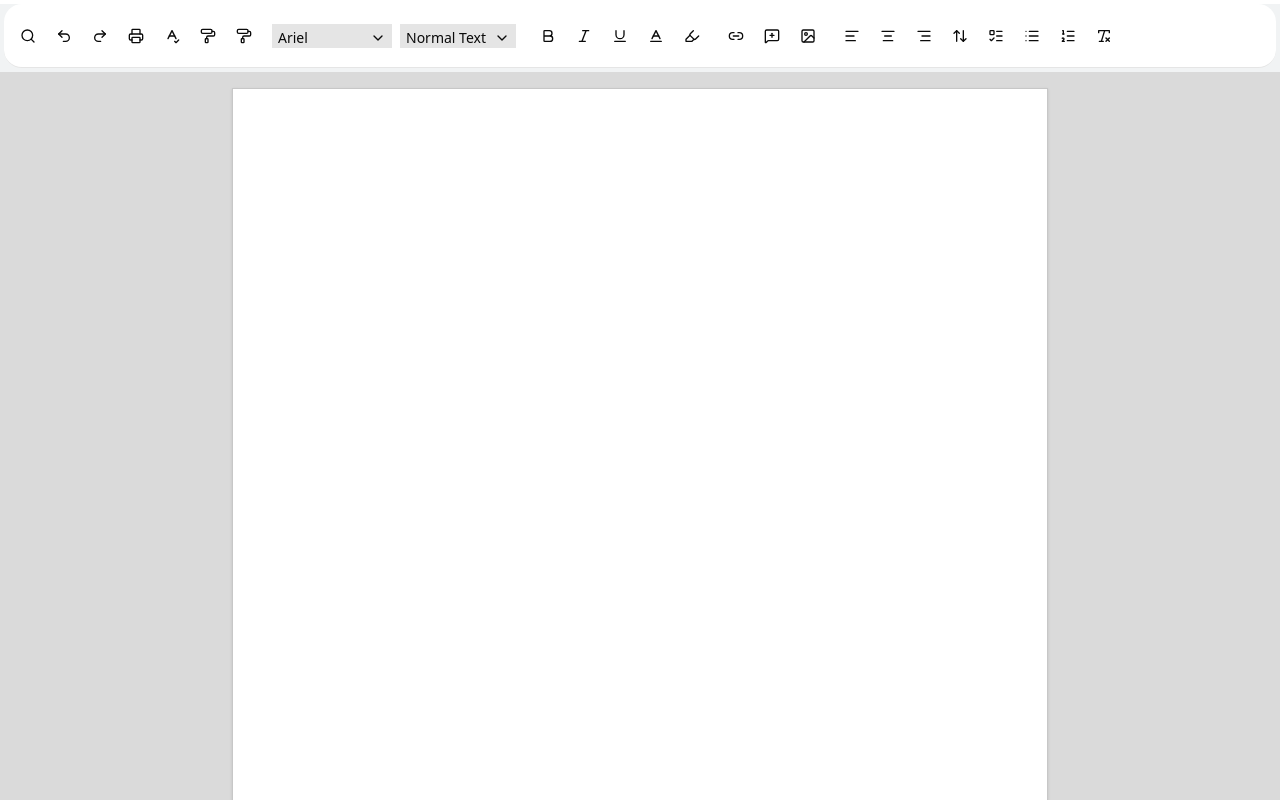
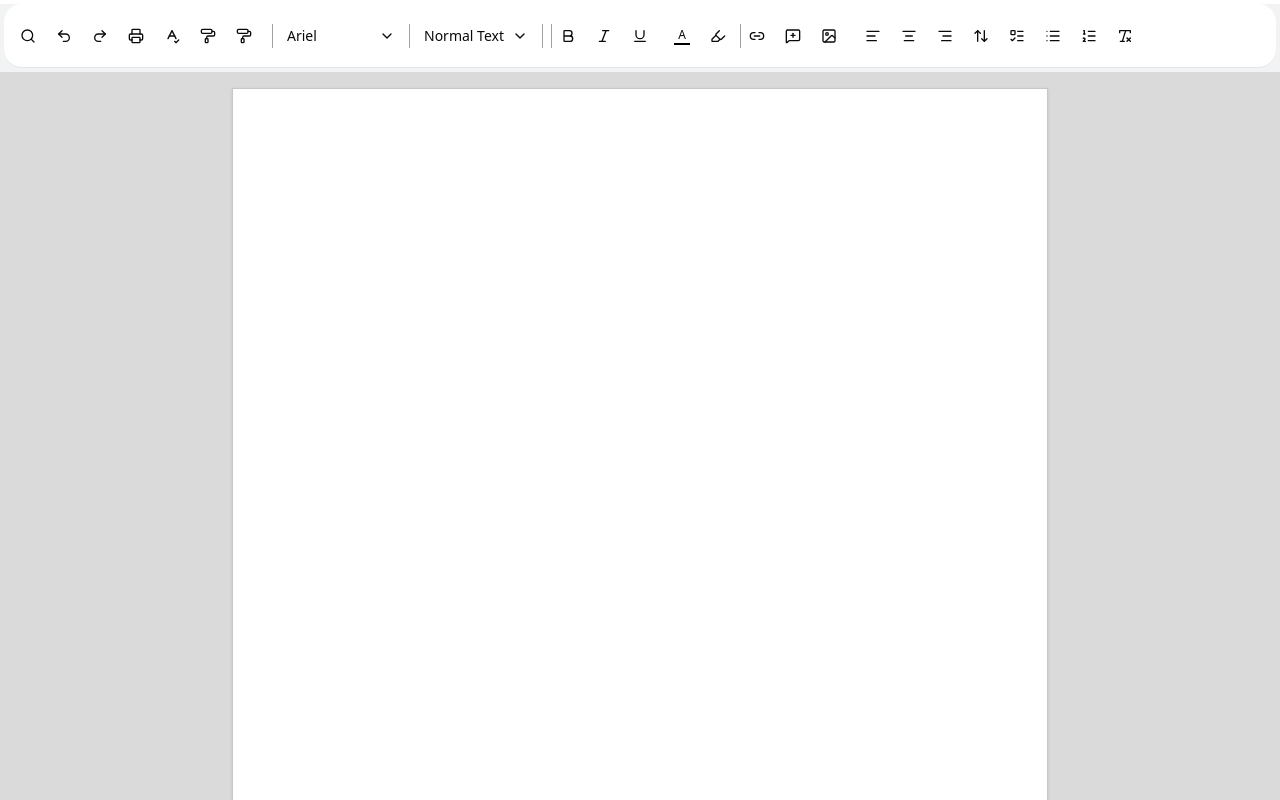
Before and after one commit to pmaurya5060/dossier, a Next.js app: page /documents/1 in a window 1280 px wide. Shown: the top 800 px of the page. Built offline with nearby package versions, Linux system fonts and the light colour scheme.

Commit message:
added text color and highlight feature

```diff
--- a/package.json
+++ b/package.json
@@ -38,6 +38,7 @@
         "@tailwindcss/postcss": "^4",
         "@types/node": "^20",
         "@types/react": "^19",
+        "@types/react-color": "^3.0.13",
         "@types/react-dom": "^19",
         "eslint": "^9",
         "eslint-config-next": "^16.2.6",
--- a/src/app/documents/[documentid]/toolbar.tsx
+++ b/src/app/documents/[documentid]/toolbar.tsx
@@ -1,16 +1,69 @@
 "use client";
 
-import {AlignCenter, AlignLeft, AlignRight, ArrowUpDown, Baseline, BoldIcon, Highlighter, Image, Italic, Link2, List, ListOrdered, ListTodo, LucideIcon, MessageSquarePlusIcon, PaintRoller, Printer, Redo2Icon, RemoveFormattingIcon, Search, SpellCheckIcon, Underline, Undo2Icon,ChevronDownIcon} from "lucide-react";
+import {AlignCenter, AlignLeft, AlignRight, ArrowUpDown, Baseline, BoldIcon, Highlighter, Image, Italic, Link2, List, ListOrdered, ListTodo, LucideIcon, MessageSquarePlusIcon, PaintRoller, Printer, Redo2Icon, RemoveFormattingIcon, Search, SpellCheckIcon, Underline, Undo2Icon,ChevronDownIcon, HighlighterIcon} from "lucide-react";
 import { cn } from "../../lib/utils";
 import {useEditorStore} from '@/store/use-editor-store';
 import { Separator } from "../../../components/ui/separator"
 import { DropdownMenu,DropdownMenuContent,DropdownMenuItem,DropdownMenuTrigger } from "@/src/components/ui/dropdown-menu";
 import { Button } from "@/src/components/ui/button";
 import {type Level} from "@tiptap/extension-heading";
+import {type ColorResult, CirclePicker, SketchPicker} from "react-color"
+import { BackgroundColor } from "@tiptap/extension-text-style";
+
+const HighlightColorButton=()=>{
+    const {editor} =useEditorStore();
+
+    const value=editor?.getAttributes('highlight').color || "#000000";
+
+    const onChange=(color:ColorResult)=>{
+        editor?.chain().focus().setHighlight({color: color.hex}).run();
+    };
+
+    return(
+        <DropdownMenu>
+        <DropdownMenuTrigger asChild>
+            <button className="h-7 min-w-7 shrink-0 flex flex-col items-center justify-center rounded-sm hoveer:bg-neutral-200/80 px-1.5 overflow-hidden text-sm">
+                <HighlighterIcon className="size-4"/>
+            </button>
+
+        </DropdownMenuTrigger>
+        <DropdownMenuContent className="p-0">
+              <SketchPicker
+                color={value}
+                onChange={onChange}
+              />
+        </DropdownMenuContent>
+        </DropdownMenu>
+    )
+}
 
 
 const TextColorButton=()=>{
     const {editor} =useEditorStore();
+    const value=editor?.getAttributes("textStyle").color || "#000000";
+    const onChange=(color:ColorResult)=>{
+        editor?.chain().focus().setColor(color.hex).run();
+    };
+
+    return(
+        <DropdownMenu>
+        <DropdownMenuTrigger asChild>
+            <button className="h-7 min-w-7 shrink-0 flex flex-col items-center justify-center rounded-sm hoveer:bg-neutral-200/80 px-1.5 overflow-hidden text-sm">
+                <span className="text-xs">
+                    A
+                </span>
+                <div className="h-0.5 w-full" style={{backgroundColor:value}}/>
+            </button>
+
+        </DropdownMenuTrigger>
+        <DropdownMenuContent className="p-0">
+              <SketchPicker
+                color={value}
+                onChange={onChange}
+              />
+        </DropdownMenuContent>
+        </DropdownMenu>
+    )
 }
 
 
@@ -225,18 +278,18 @@ export const Toolbar=()=>{
                 onClick:()=>editor?.chain().focus().toggleUnderline().run(),
                 isActive:editor?.isActive("underline") || false,
             },
-            {
-                label:"textcolor",
-                icon:Baseline,
-                onClick:()=>console.log("textcolor clicked"),
-                isActive:true,
-            },
-            {
-                label:"highlighter",
-                icon:Highlighter,
-                onClick:()=>editor?.chain().focus().toggleHighlight().run(),
-                isActive:editor?.isActive("highlight") || false,
-            },
+            // {
+            //     label:"textcolor",
+            //     icon:Baseline,
+            //     onClick:()=>console.log("textcolor clicked"),
+            //     isActive:true,
+            // },
+            // {
+            //     label:"highlighter",
+            //     icon:Highlighter,
+            //     onClick:()=>editor?.chain().focus().toggleHighlight().run(),
+            //     isActive:editor?.isActive("highlight") || false,
+            // },
         ],
         [
             {
@@ -318,30 +371,35 @@ export const Toolbar=()=>{
                 <ToolBar key={item.label} {...item} />
             ))}
 
-            <Separator orientation="vertical" className="h-6 bg-neutral-200">
+            <Separator orientation="vertical" className="h-6 w-px bg-neutral-400"/>
                 <FontFamilyButton/>
-            </Separator>
 
-            <Separator orientation="vertical" className="h-6 bg-neutral-200">
+            <Separator orientation="vertical" className="h-6 w-px bg-neutral-400"/>
                 <HeadingLevelButton/>
-            </Separator>
-
-            <Separator orientation="vertical" className="h-6 bg-neutral-200"></Separator>
-
-            <Separator orientation="vertical" className="h-6 bg-neutral-200"></Separator>
 
 
+            <Separator orientation="vertical" className="h-6 w-px bg-neutral-400"/>
+
+
+
+
+            <Separator orientation="vertical" className="h-6 w-px bg-neutral-400"/>
                 {section[1].map((item)=>(
                     <ToolBar key={item.label} {...item} />
                 ))}
 
-            <Separator orientation="vertical" className="h-6 bg-neutral-800"></Separator>
+                <TextColorButton/>
+                <HighlightColorButton/>
 
+
+            <Separator orientation="vertical" className="h-6 w-px bg-neutral-400"/>
                 {section[2].map((item)=>(
                     <ToolBar key={item.label} {...item} />
                 ))}
 
-            <Separator orientation="vertical" className="h-6 bg-neutral-800"></Separator>
+
+
+            <Separator orientation="vertical" className="h-6 bg-neutral-800"/>
 
             {section[3].map((item)=>(
                 <ToolBar key={item.label} {...item} />
```
Also changed, not shown: 1 other file (tests, documents, lock files or other folders). Lines whose indentation alone changed are shown as unchanged.
